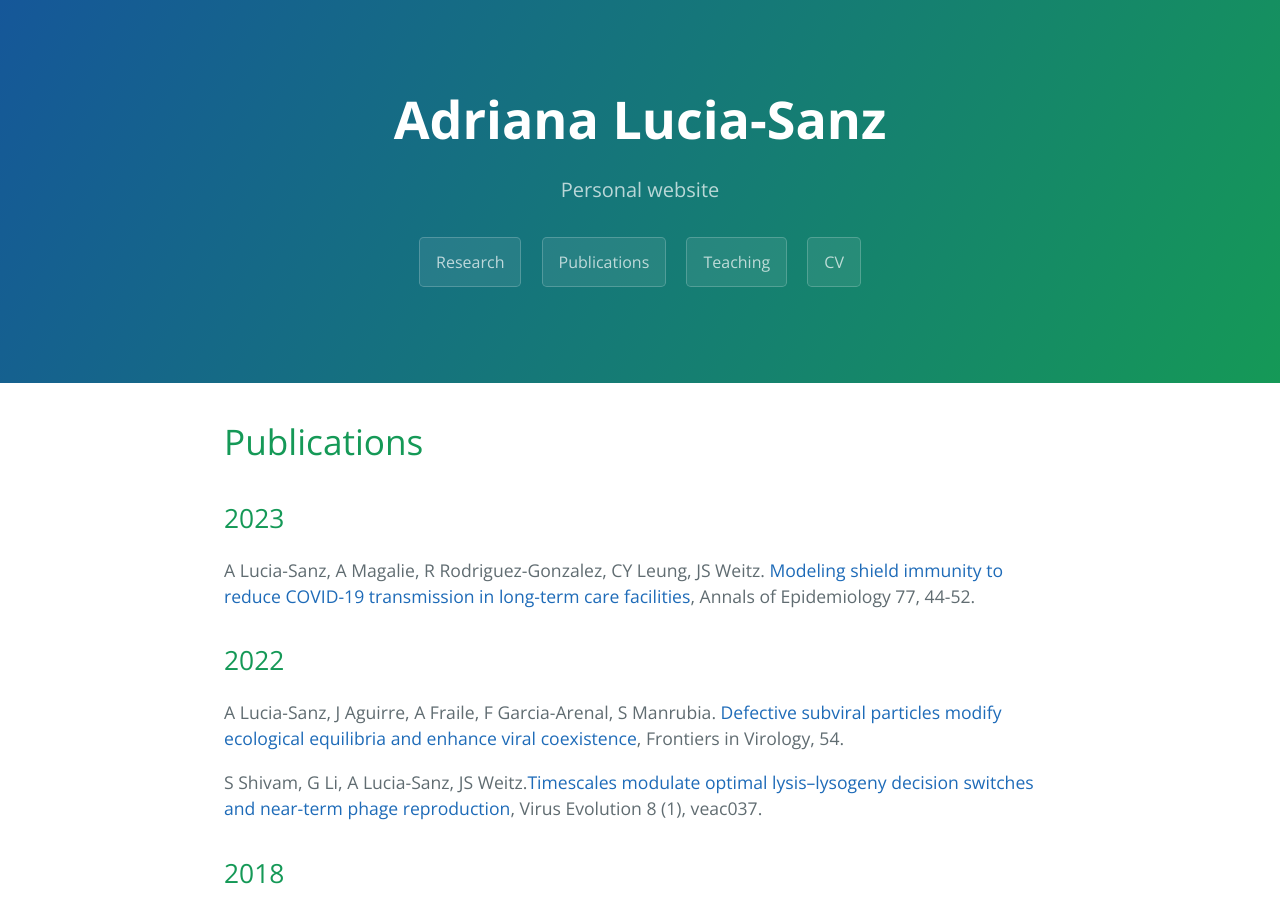
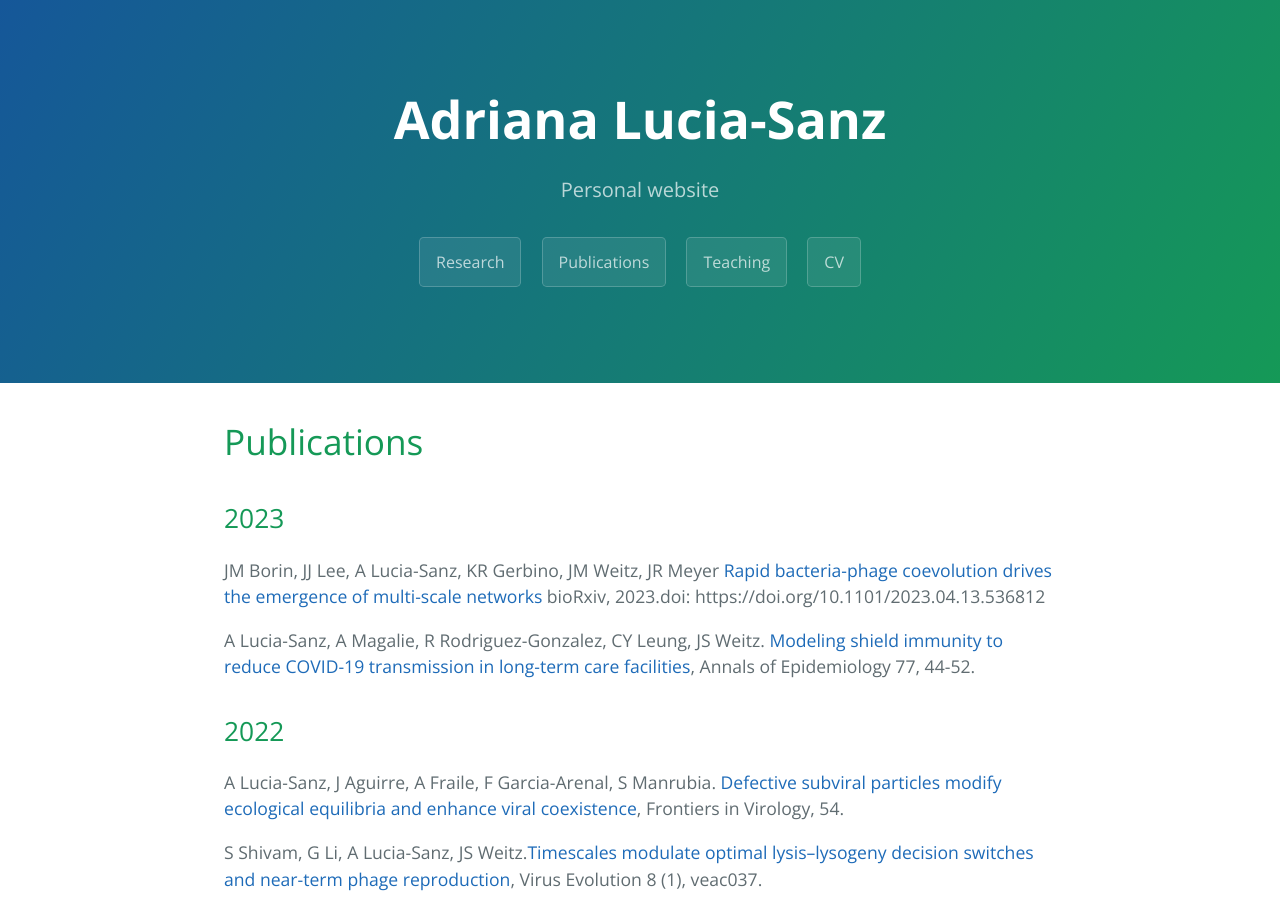
Before and after one commit to aluciasanz/aluciasanz.github.io, a Jekyll site: the page built from publications.md, in a window 1280 px wide and 900 px high. Built offline with Jekyll 4.4.1, drawn with Linux system fonts in a browser that asks for light colours.

Commit message:
Update publications.md

```diff
--- a/publications.md
+++ b/publications.md
@@ -7,6 +7,8 @@ description: Personal website
 # Publications
 
 ## 2023
+
+JM Borin, JJ Lee, A Lucia-Sanz, KR Gerbino, JM Weitz, JR Meyer <a href="https://www.biorxiv.org/content/10.1101/2023.04.13.536812v1.abstract">Rapid bacteria-phage coevolution drives the emergence of multi-scale networks</a> bioRxiv, 2023.doi: https://doi.org/10.1101/2023.04.13.536812
 
 A Lucia-Sanz, A Magalie, R Rodriguez-Gonzalez, CY Leung, JS Weitz. <a href="https://www.sciencedirect.com/science/article/pii/S104727972200268X">Modeling shield immunity to reduce COVID-19 transmission in long-term care facilities</a>, Annals of Epidemiology 77, 44-52.
 
```
